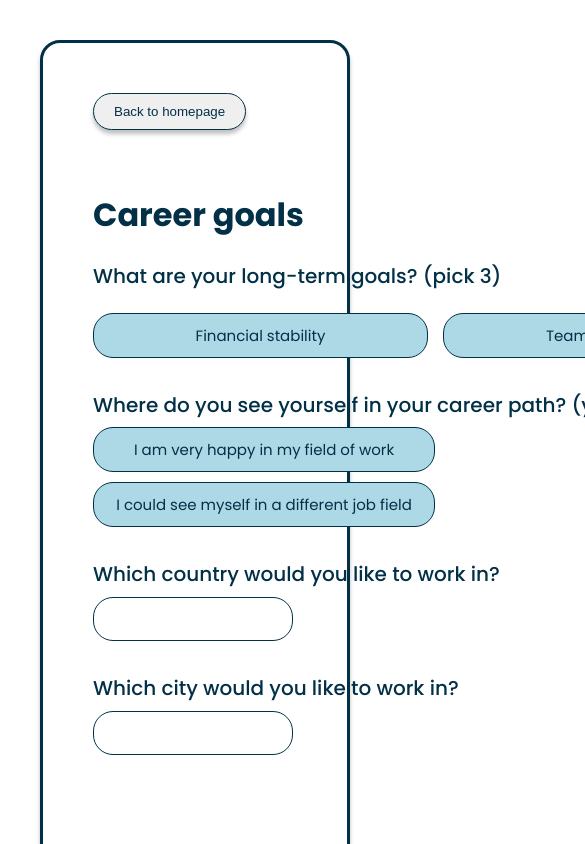
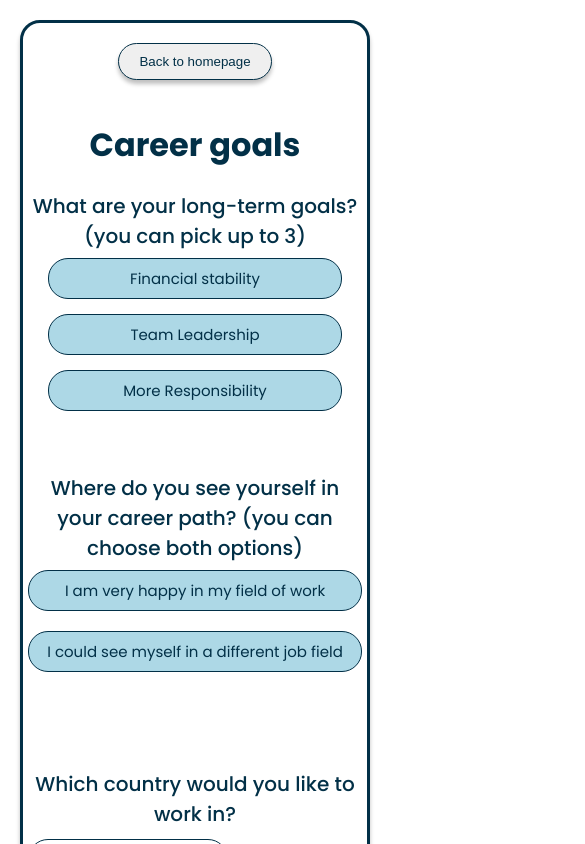
Before and after one commit to pikkukurkku/EarnIT, a React (Vite) app: page /quiz1 in a window 390 px wide. Shown: the top 844 px of the page, 585 px wide, since content can reach past the window. Built offline with nearby package versions, Linux system fonts and the light colour scheme; no server answers.

Commit message:
quiz 1 responsive

```diff
--- a/src/pages/QuizDesires.jsx
+++ b/src/pages/QuizDesires.jsx
@@ -81,7 +81,7 @@ function QuizDesires() {
         <h1 className={styles["header"]}>Career goals</h1>
 
         <form onSubmit={handleSubmit} className={styles["goals"]}>
-          <label>What are your long-term goals? (pick 3)</label>
+          <label>What are your long-term goals? (you can pick up to 3)</label>
           <div className={styles["answer-pillars"]}>
             <input
               type="text"
--- a/src/pages/QuizDesires.module.css
+++ b/src/pages/QuizDesires.module.css
@@ -170,3 +170,79 @@ select {
   color: red;
   font-weight: bold;
 }
+
+
+@media only screen and (max-width: 600px) {
+  .quiz-desires {
+    margin: 20px;
+    padding: 20px;
+    display: flex;
+    flex-direction: column;
+    align-items: center;
+    align-content: center;
+    justify-content: center;
+    text-align: center;
+  }
+
+  .content {
+    margin-bottom: 20px;
+ padding: 0 30px;
+
+  }
+
+  .picture {
+    width: 100%;
+    position: static;
+    margin-top: 20px;
+    right: auto;
+    top: auto;
+  }
+
+  .answer-pillars,
+  .answer-pillars2 {
+    flex-direction: column;
+    width: auto;
+    align-self: center;
+    margin-bottom: 55px;
+  }
+
+  .answer,
+  .answer2 {
+    width: auto;
+    max-width: 200px;
+    margin-bottom: 10px;
+    gap: 0px;
+    padding: 8px 16px;
+  }
+
+  .back-button {
+    margin-bottom: 20px;
+  }
+
+  .next-step {
+    position: static;
+    margin: 20px 0;
+  }
+
+  .countries > select,
+  .cities > select {
+    width: 100%;
+    max-width: 200px;
+    margin-top: 10px;
+  }
+
+  .error-message {
+    margin-top: 10px;
+  }
+
+  .picture {
+    order: -2;
+    width: 100%;
+    margin: 20px 0;
+  }
+
+.answer {
+  margin: 0;
+}
+
+}
```
